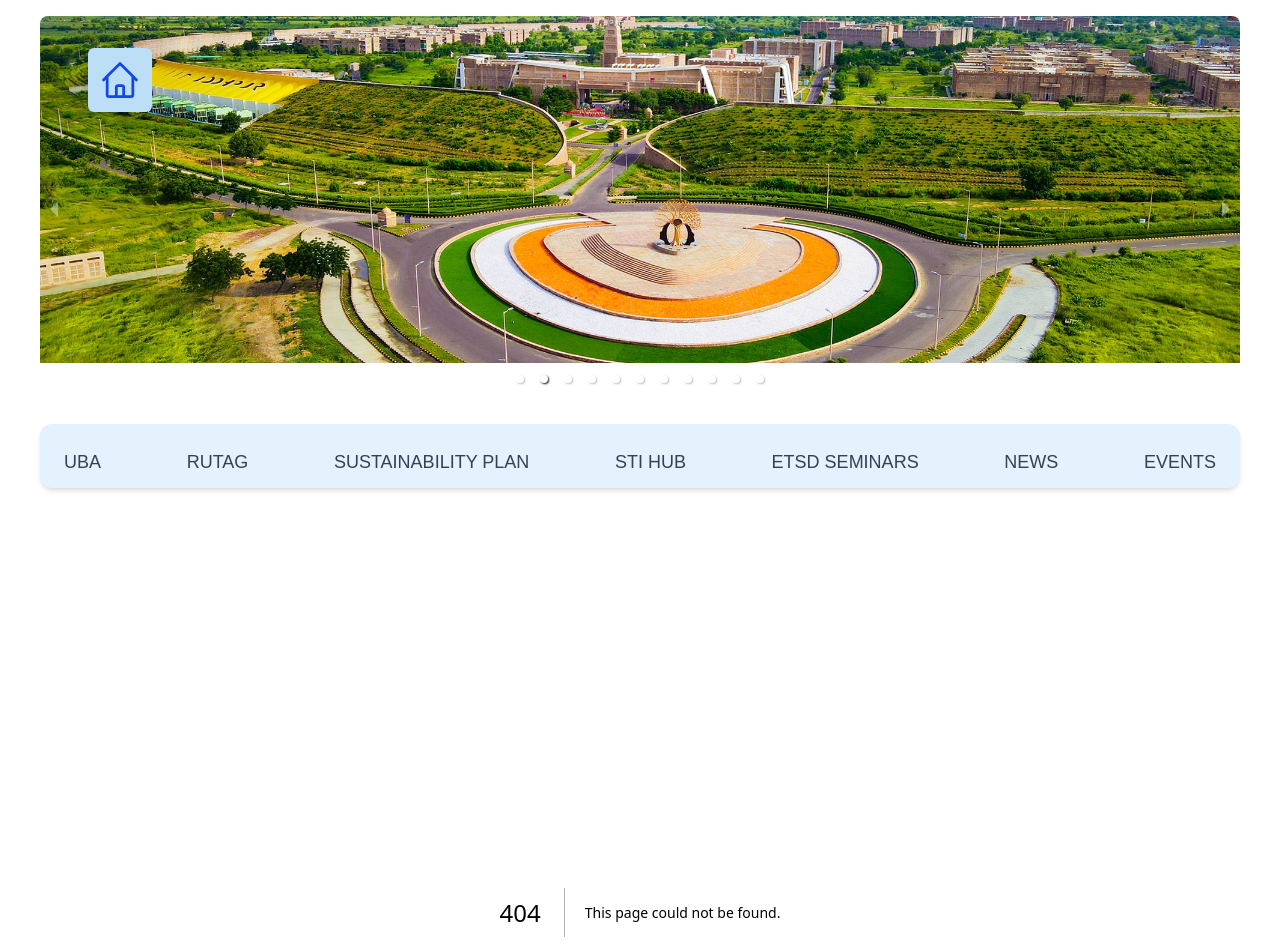
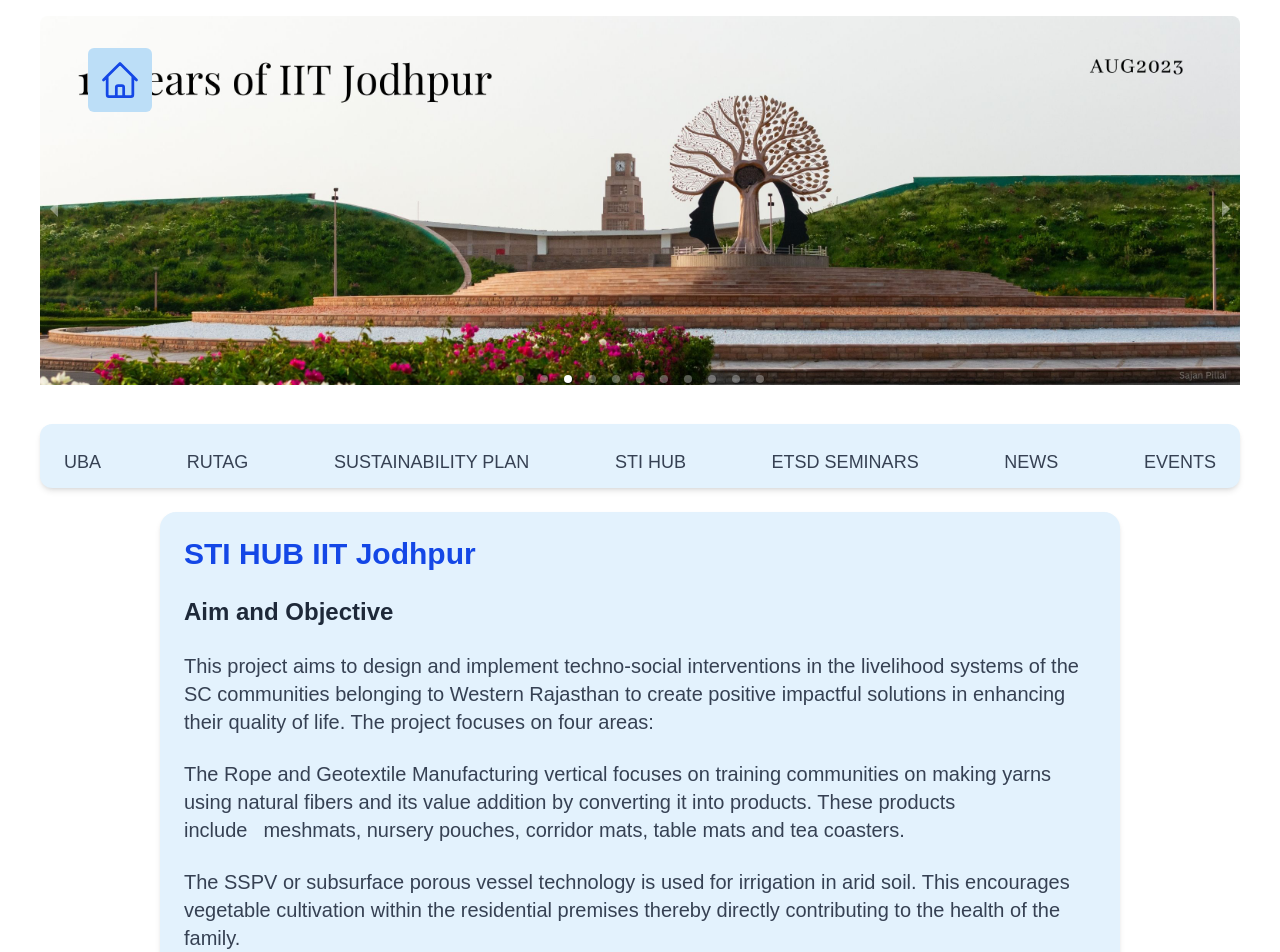
Before and after one commit to vinaykumar2318/DC_Summer, a Next.js app: page /outreach/stihub in a window 1280 px wide. Before the commit this address had no page. Shown: the top 952 px of the page. Built offline with nearby package versions, Linux system fonts and the light colour scheme.

Commit message:
adding outreach section

```diff
--- a/src/components/navbar.js
+++ b/src/components/navbarOutreach.js
@@ -7,7 +7,7 @@
 import { Menu, X } from "lucide-react";
 import Link from 'next/link';
 
-const Navbar = () => {
+const NavbarOutreach = () => {
   const [menuOpen, setMenuOpen] = useState(false);
   const dropdownRef = useRef(null);
 
@@ -90,11 +90,11 @@
             </div>
 
             <div className="hidden md:flex justify-between items-center text-sm lg:text-lg font-medium text-gray-700 px-4 mt-4 space-x-4 md:space-x-6">
-            <Link href="/uba" className="hover:text-blue-600">UBA</Link>
-            <Link href="/rutag" className="hover:text-blue-600">RUTAG</Link>
+            <Link href="/outreach/uba" className="hover:text-blue-600">UBA</Link>
+            <Link href="/outreach/rutag" className="hover:text-blue-600">RUTAG</Link>
             <Link href="/sustainability/susHome" className="hover:text-blue-600">SUSTAINABILITY PLAN</Link>
-            <Link href="/stihub" className="hover:text-blue-600">STI HUB</Link>
-            <Link href="/etsd" className="hover:text-blue-600">ETSD SEMINARS</Link>
+            <Link href="/outreach/stihub" className="hover:text-blue-600">STI HUB</Link>
+            <Link href="/outreach/etsd" className="hover:text-blue-600">ETSD SEMINARS</Link>
             <Link href="/newsContent/news" className="hover:text-blue-600">NEWS</Link>
             <Link href="/eventsContent/events" className="hover:text-blue-600">EVENTS</Link>
           </div>
@@ -104,4 +104,4 @@
   )
 }
 
-export default Navbar;
+export default NavbarOutreach;
--- a/src/pages/_app.js
+++ b/src/pages/_app.js
@@ -1,12 +1,12 @@
 import "@/styles/globals.css";
-import Navbar from "@/components/navbar";
+import NavbarOutreach from "@/components/navbarOutreach";
 import Footer from "@/components/footer";
 import Head from "next/head";
 
 export default function App({ Component, pageProps }) {
   return (
     <>
-      <Navbar/>
+      <NavbarOutreach/>
       <Head>
         <title>CETSD - IIT Jodhpur</title>
       </Head>
--- a/src/pages/stiProducts.js
+++ b/src/pages/outreach/stiProducts.js
@@ -10,7 +10,6 @@
 
                 <h3 className="text-2xl font-semibold text-gray-800 mt-2">Corridor Mat</h3>
 
-                {/* Centered Image Wrapper with Same Width as Text */}
                 <div className="max-w-3xl mx-auto space-y-8">
                     <Image
                         src="/STIHUB/p1.jpg"
@@ -34,7 +33,6 @@
 
                 <h3 className="text-2xl font-semibold text-gray-800 mt-2">Table Mat</h3>
 
-                {/* Centered Image Wrapper with Same Width as Text */}
                 <div className="max-w-3xl mx-auto space-y-8">
                     <Image
                         src="/STIHUB/p3.jpg"
@@ -123,7 +121,6 @@
 
                 <h3 className="text-2xl font-semibold text-gray-800 mt-2">Tea Coaster</h3>
 
-                {/* Centered Image Wrapper with Same Width as Text */}
                 <div className="max-w-3xl mx-auto space-y-8">
                     <Image
                         src="/STIHUB/p10.jpg"
--- a/src/pages/stihub.js
+++ b/src/pages/outreach/stihub.js
@@ -16,7 +16,7 @@
                 </p>
                 <p className="text-gray-700 text-xl mt-2">
                     The Rope and Geotextile Manufacturing vertical focuses on training communities on making yarns using
-                    natural fibers and its value addition by converting it into products. These products include<Link href="/stiProducts"
+                    natural fibers and its value addition by converting it into products. These products include<Link href="/outreach/stiProducts"
                     className="px-4 py-2 hover:text-blue-600 transition duration-300 hover:underline">
                     meshmats, nursery pouches, corridor mats, table mats and tea coasters.</Link>
                 </p>
```
Also changed, not shown: src/pages/index.js (+0 -61 lines), src/pages/outreach/etsd.js (renamed from src/pages/etsd.js), src/pages/outreach/rutag.js (renamed from src/pages/rutag.js), src/pages/outreach/uba.js (renamed from src/pages/uba.js).
